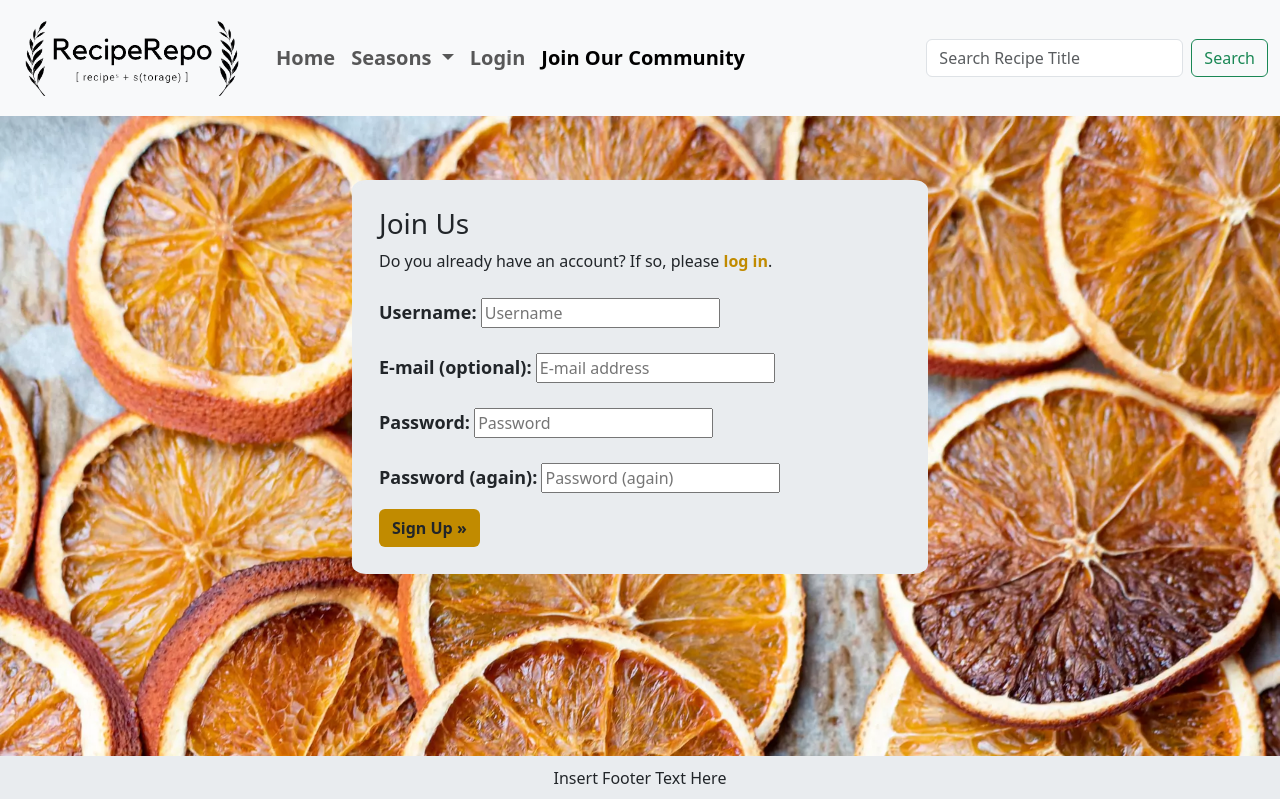
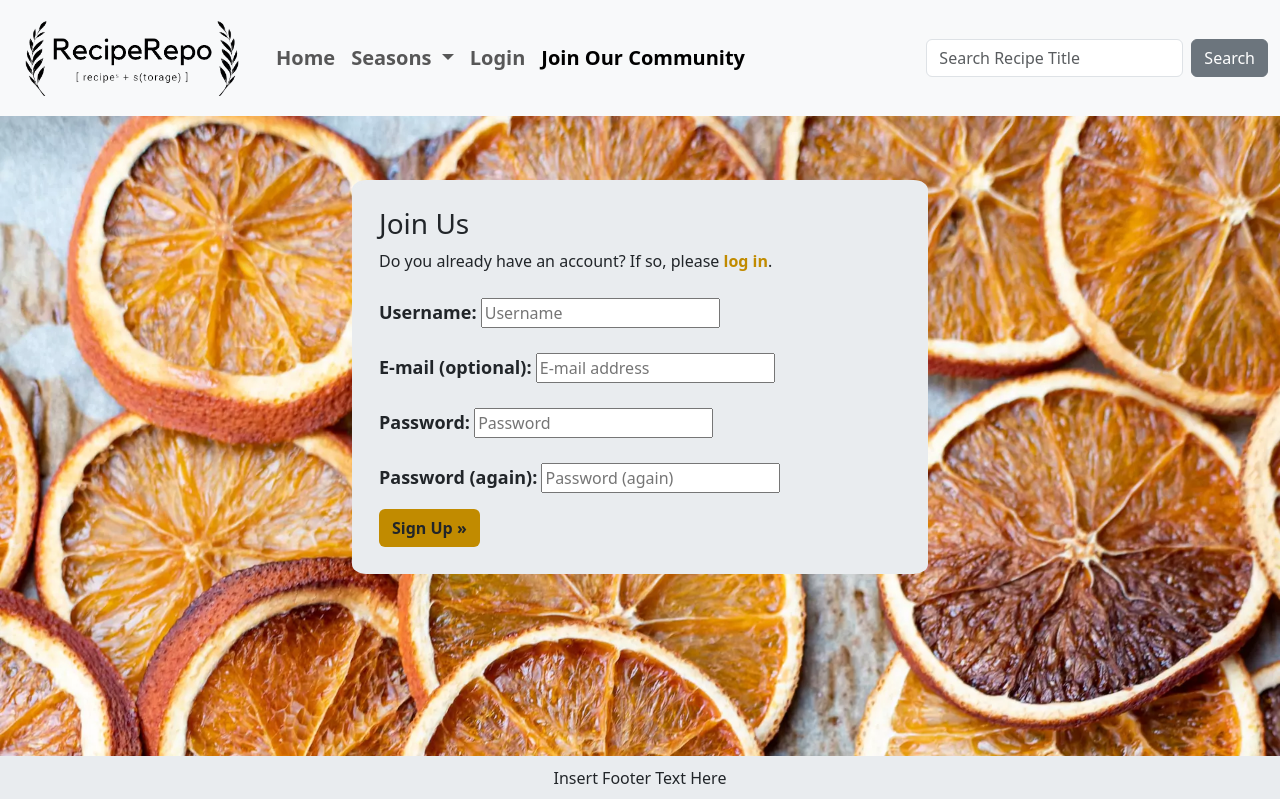
Before and after one commit to AlfredA93/recipe-repo-2, a Django app: page /accounts/signup/ in a window 1280 px wide. Shown: the top 799 px of the page. Run offline with Django 3.2, Linux system fonts and the light colour scheme; some libraries are stand-ins or nearby versions.

Commit message:
Edit search button styling - base.html

```diff
--- a/templates/base.html
+++ b/templates/base.html
@@ -133,7 +133,7 @@
                 <form class="d-flex" role="search" method=POST action="{% url 'search' %}">
                     {% csrf_token %}
                     <input class="form-control me-2" type="search" placeholder="Search Recipe Title" aria-label="Search" name="search">
-                    <button class="btn btn-outline-success" type="submit">Search</button>
+                    <button class="btn btn-secondary" type="submit">Search</button>
                 </form>
                 </div>
             </div>
```
